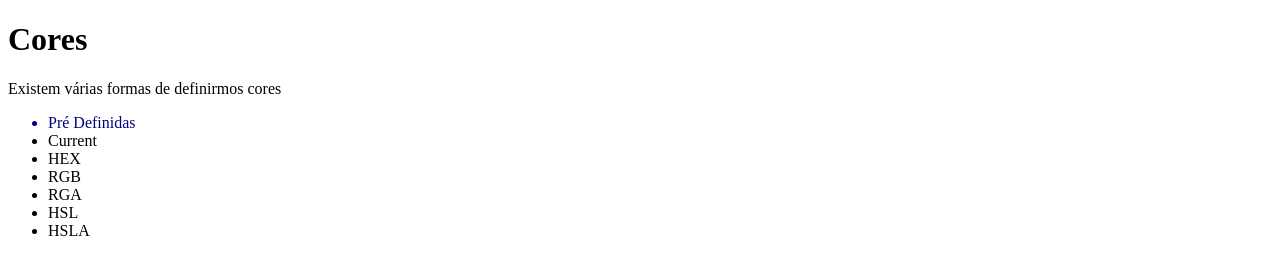
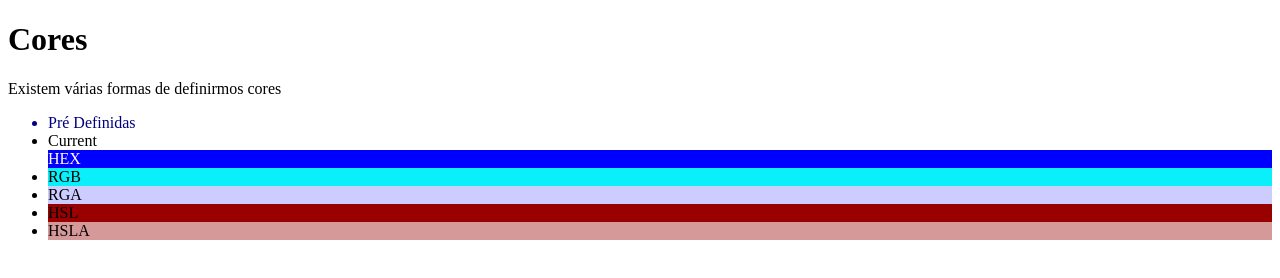
Before and after one commit to Isaac-Loiola/Fundamentos-CSS, a plain HTML site: page estilizacao_basica/coresDefinidas.html in a window 1280 px wide. Drawn offline with Linux system fonts and the light colour scheme.

Commit message:
Utilizando Cores (RGB - HSL - HEX)

```diff
--- a/estilizacao_basica/coresDefinidas.html
+++ b/estilizacao_basica/coresDefinidas.html
@@ -7,6 +7,27 @@
     <style>
         #pre-definidas {
             color: navy;
+        }
+
+        #rgb{
+            background: rgb(10, 240, 250);
+        }
+
+        #hex{
+            background: #0000FF;
+            color: #FFFFFF;
+        }
+
+         #rgba{
+            background: rgba(0, 0, 250, .2);
+        }
+
+        #hsl{
+            background: hsl(0, 100%, 30%);
+        }
+
+        #hsla{
+            background: hsla(0, 100%, 30%, .4);
         }
     </style>
 </head>
```
Also changed, not shown: dimensionamento/index.html (+2 -2 lines).
